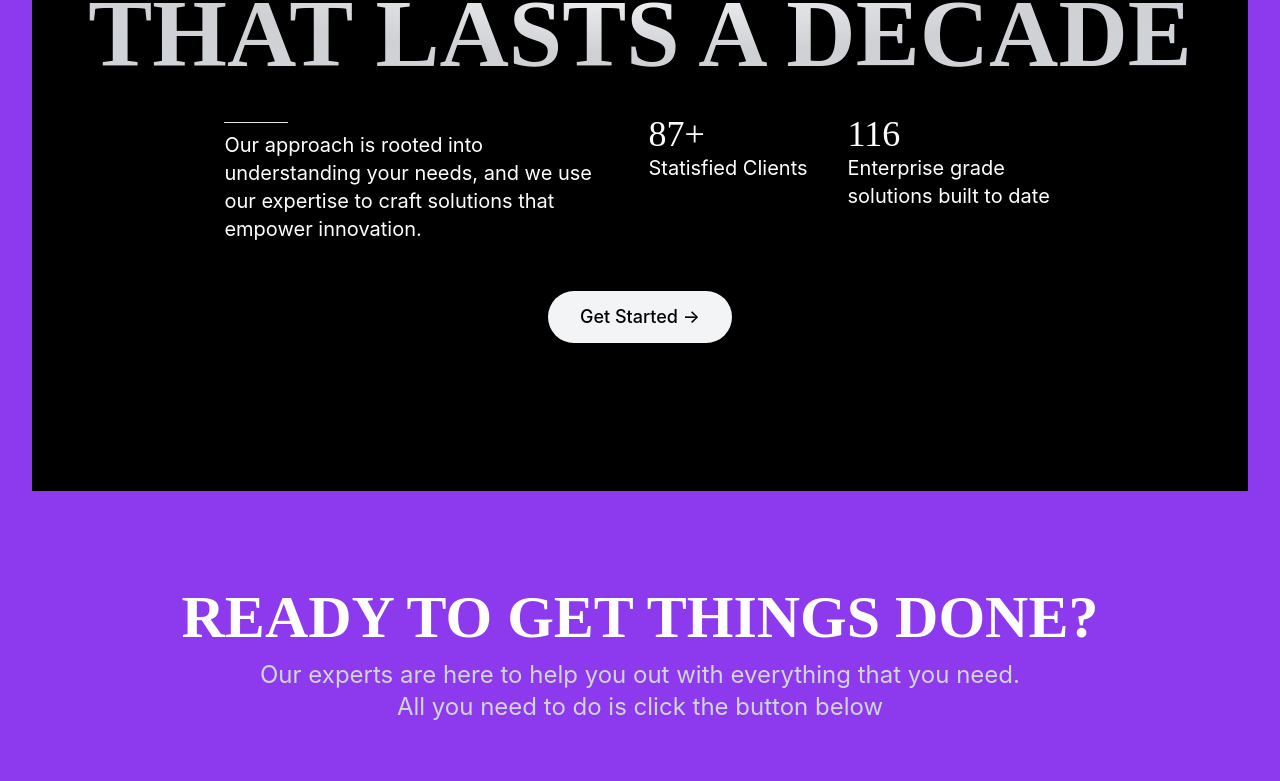
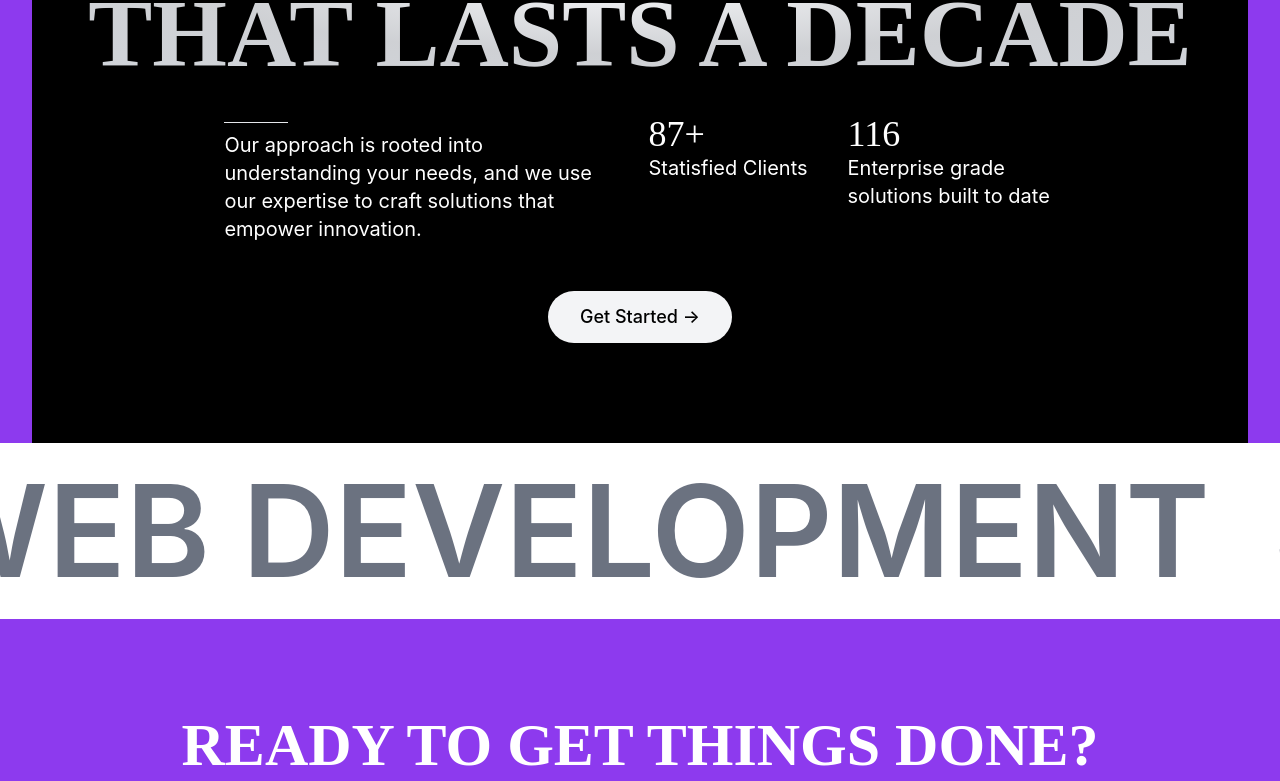
Before and after one commit to kultheco/kulthemedia-web, a React (Create React App) app: page / in a window 1280 px wide. Shown: the part 366-1147 px from the top of the page. Built offline with nearby package versions, Linux system fonts and the light colour scheme.

Commit message:
add marqee

```diff
--- a/package.json
+++ b/package.json
@@ -8,6 +8,7 @@
     "@testing-library/user-event": "^13.5.0",
     "react": "^18.2.0",
     "react-dom": "^18.2.0",
+    "react-fast-marquee": "^1.6.2",
     "react-router-dom": "^6.17.0",
     "react-scripts": "5.0.1",
     "web-vitals": "^2.1.4"
--- /dev/null
+++ b/src/components/HomeComp/Marquee.jsx
@@ -0,0 +1,35 @@
+import React from "react";
+import Marquee from "react-fast-marquee";
+
+const ServiceMarquee = () => {
+  const texts = [
+    "Web Development",
+    "Serverless",
+    "Machine Learning",
+    "Figma Design",
+    "AWS Deployment",
+    "Shopify Theme",
+  ];
+
+  return (
+    <div className="bg-white font-medium py-6 -mt-12 ">
+      <Marquee
+        pauseOnHover={true}
+        speed={20}
+        autoFill={true}
+        className="overflow-hidden"
+      >
+        {texts.map((text, index) => (
+          <p
+            key={index}
+            className="mx-3 lg:mx-8 font-semibold uppercase text-gray-500 text-4xl md:text-6xl lg:text-9xl"
+          >
+            {text}
+          </p>
+        ))}
+      </Marquee>
+    </div>
+  );
+};
+
+export default ServiceMarquee;
--- a/src/pages/Home.jsx
+++ b/src/pages/Home.jsx
@@ -1,6 +1,7 @@
 import React from "react";
 import Navbar from "../components/common/Navbar";
 import Hero from "../components/HomeComp/Hero";
+import Marquee from "../components/HomeComp/Marquee";
 import Footer from "../components/common/Footer";
 
 const Home = () => {
@@ -9,6 +10,7 @@ const Home = () => {
       <Navbar />
       <div className="py-16"></div>
       <Hero />
+      <Marquee />
       <Footer />
     </section>
   );
--- a/tailwind.config.js
+++ b/tailwind.config.js
@@ -2,7 +2,21 @@
 module.exports = {
   content: ["./src/**/*.{js,jsx,ts,tsx}"],
   theme: {
-    extend: {},
+    extend: {
+      animation: {
+        marquee: "marquee 10s linear infinite",
+        "marquee-speed-2": "marquee 20s linear infinite",
+        "marquee-speed-3": "marquee 30s linear infinite",
+        "marquee-speed-4": "marquee 40s linear infinite",
+        "marquee-speed-5": "marquee 50s linear infinite",
+      },
+      keyframes: {
+        marquee: {
+          "0%": { transform: "translateX(100%)" },
+          "100%": { transform: "translateX(-100%)" },
+        },
+      },
+    },
   },
   plugins: [],
 };
```
Also changed, not shown: 1 other file (tests, documents, lock files or other folders).
